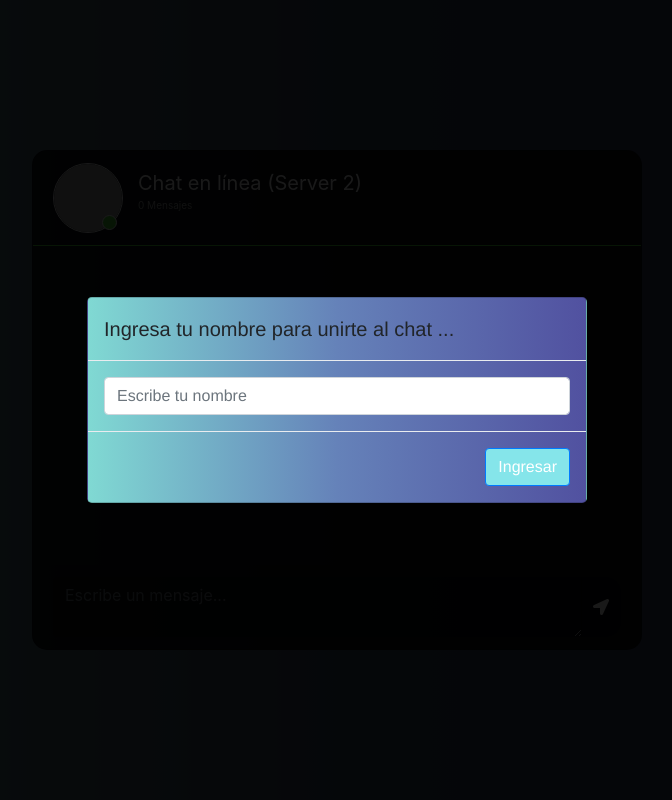
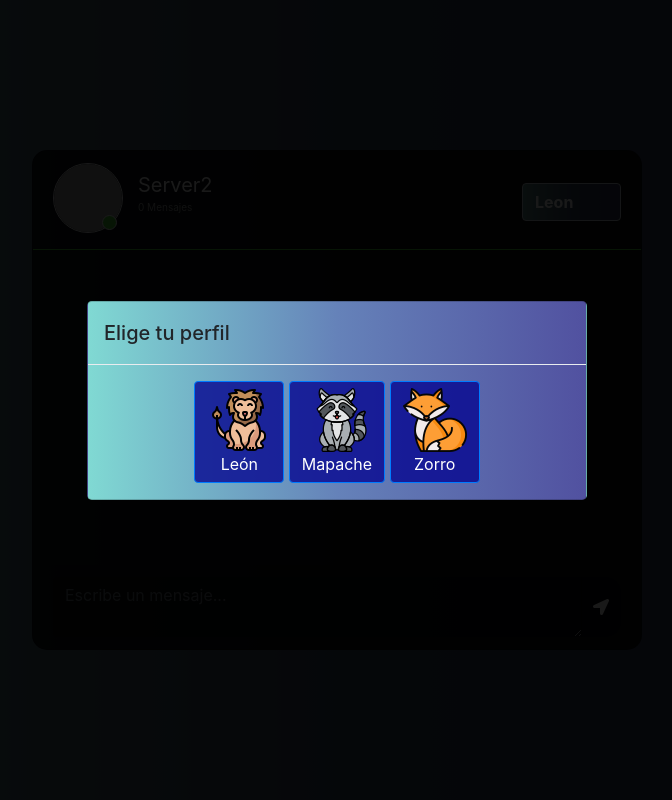
Before and after one commit to StevenMunozTufino/chatVersionFinal, a Flask app: page / in a window 1280 px wide. Shown: the whole page, without its empty margins (303-975 px from the left). Run offline with Flask 2, Linux system fonts and the light colour scheme; some libraries are stand-ins or nearby versions; grey boxes are pictures that could not be loaded.

Commit message:
VersionFinal2

```diff
--- a/app.py
+++ b/app.py
@@ -1,24 +1,17 @@
 import os
 import pika
 from flask import Flask, render_template
+from flask_socketio import SocketIO
+from flask_cors import CORS
 from flask_socketio import SocketIO, emit
-import threading
-from flask_cors import CORS
 
 app = Flask(__name__)
-# app.logger.setLevel(logging.WARNING)
 app.config['SECRET_KEY'] = os.urandom(24)
 socketio = SocketIO(app,cors_allowed_origins='*')
 CORS(app)
 
-consuming_thread = None
-
-# Variables globales
 connection = None
-connectionRecibir = None
 channel = None
-channelRecibir = None
-#message_queue = Queue()  # Cola para almacenar los mensajes recibidos
 
 # Configura la conexión con RabbitMQ
 def connect_rabbitmq():
@@ -27,80 +20,61 @@ def connect_rabbitmq():
     parameters = pika.ConnectionParameters(host='20.232.116.211', credentials=credentials)
     connection = pika.BlockingConnection(parameters)
     channel = connection.channel()
-    channel.queue_declare(queue='steven')
-
-def connect_rabbitmqRecibir():
-    global connectionRecibir, channelRecibir
-    credentials = pika.PlainCredentials('user', 'QF1DCB!GYWpJ')
-    parameters = pika.ConnectionParameters(host='20.232.116.211', credentials=credentials)
-    connectionRecibir = pika.BlockingConnection(parameters)
-    channelRecibir = connectionRecibir.channel()
-    channelRecibir.queue_declare(queue='alexander')
 
 
-def callback(ch, method, properties, body):
-    message = body.decode()
-    print("Mensaje recibido: " + message)
-    socketio.emit('message', message)  # Envía el mensaje a los clientes conectados
-    #message_queue.put(message)  # Almacena el mensaje en la cola
+
+
 
 @app.route('/')
 def index():
     return render_template('index.html')
 
+
+@socketio.on('usuario')
+def handle_login(id):
+    pass
+
+
+#Conexion y desconexión de clientes
+#####################################################################################################################
+
 @socketio.on('connect')
 def handle_connect():
-    global consuming_thread
-    connect_rabbitmqRecibir()
-    consuming_thread = threading.Thread(target=start_consuming)
-    consuming_thread.daemon = True  # El hilo se detendrá cuando el programa principal se cierre
-    consuming_thread.start()
+    connect_rabbitmq()  # Intenta conectarse a RabbitMQ
 
 @socketio.on('disconnect')
 def handle_disconnect():
-    global consuming_thread
-    global connectionRecibir
-    global connection
-    connectionRecibir.close()  # Cierra la conexión con RabbitMQ
-    connection.close()
-    if consuming_thread is not None:
-        connectionRecibir.close()  # Cierra la conexión con RabbitMQ
+    global connection, channel
+
+    if connection and connection.is_open:
         connection.close()
-        consuming_thread.join()  # Detener el hilo si existe
-        consuming_thread = None
 
 
 @socketio.on('message')
-def handle_message(message):
-
+def handle_message(data):
+    mensaje=data['message']
+    enviarA=data['enviarA']
+    print("enviarA: ",enviarA)
     try:
-
         # Verifica si la conexión con RabbitMQ está abierta
         if not connection or not connection.is_open:
-
             connect_rabbitmq()  # Intenta reconectarse si no hay conexión o la conexión está cerrada
-
-
         # Envía el mensaje a la cola de RabbitMQ
-        channel.basic_publish(exchange='', routing_key='steven', body=message)
-
-        emit('message', message, broadcast=True)  # Envía el mensaje a los clientes conectados
-
+        channel.basic_publish(exchange='', routing_key=enviarA, body=mensaje)
     except pika.exceptions.AMQPConnectionError as e:
 
         print("Mensaje de error real:", str(e))
 
-
-def start_consuming():
-
-    try:
-        print("Consumiendo mensajes...")
-        channelRecibir.basic_consume(queue='alexander', on_message_callback=callback, auto_ack=True)
-        channelRecibir.start_consuming()
-    except pika.exceptions.AMQPConnectionError as e:
-        print("Error de conexión RabbitMQ:", str(e))
-            # Intenta reconectarse
-        connect_rabbitmqRecibir()
+@socketio.on('pedirMensajes')
+def handle_recibir(perfil):
+    if perfil != None:
+        method_frame, _, body = channel.basic_get(queue=perfil, auto_ack=True)
+        if method_frame:
+            emit('recibir', body.decode(), broadcast=False)
+        else:
+            pass
+    else:
+        pass
 
 if __name__ == '__main__':
     socketio.run(app)
--- a/static/css/estilos.css
+++ b/static/css/estilos.css
@@ -159,12 +159,35 @@ position: relative;
 
 .modal {
     background-color: rgba(0, 0, 0, 0.799);
-    font-weight: bold;
-    font-family: 'Franklin Gothic Medium', 'Arial Narrow', Arial, sans-serif;
 }
 .modal-content {
     background: linear-gradient(to right, #80d9d3, #6582b9, #5151a0);
 }
 .btn-primary {
-    background-color: rgb(133, 229, 234);
+    background-color: rgba(6, 6, 144, 0.799);
 }
+
+ /* Estilos para el combobox */
+
+#animal-select {
+    margin-top: 20px;
+    background: linear-gradient(to right, #608f8c, #3a4862, #333360);
+    color: white;
+    font-weight: bold;
+    appearance: none;
+}
+
+#animal-select:hover{
+    appearance: none;
+    font-weight: bold;
+}
+
+#animal-select:focus {
+    background-color: #2e6665;
+    font-weight: bold;
+}
+
+#animal-select::after {
+    border-color: #aad8d7 !important;
+    font-weight: bold;
+}
--- a/static/js/script.js
+++ b/static/js/script.js
@@ -1,6 +1,21 @@
+// Obtener el elemento select del ComboBox
+var select = document.getElementById("animal-select");
+var enviar = 'Leon';
+
+// Obtener los elementos de la cabecera a actualizar
+var animalImg = document.getElementById("animal-img");
+var chatTitle = document.getElementById("chat-title");
+
+// Agregar un evento de cambio al select
+select.addEventListener("change", function() {
+  // Obtener el valor seleccionado
+  enviar = select.value;
+});
+
+
 var socket = io();
+
 let numMensajes = 0;
-var idUser = null;
 
 // Función para mostrar el modal al cargar la página
 document.addEventListener('DOMContentLoaded', function() {
@@ -11,19 +26,32 @@ document.addEventListener('DOMContentLoaded', function() {
     $('#modalID').modal('show');
 });
 
-function guardarID() {
+let idUser = null;
 
-    var inputID = document.getElementById('inputID');
-    var idIngresado = inputID.value.trim();
+function guardarID(nombrePerfil) {
+    idUser = nombrePerfil;
+    socket.emit('usuario',idUser);
+    console.log("Perfil seleccionado:", idUser);
 
-    if (idIngresado !== "") {
-        idUser = idIngresado;
-        console.log("ID ingresado:", idUser);
+    switch (idUser) {
+        case "Leon":
+          animalImg.src = "../static/images/leon.png";
+          chatTitle.textContent = "León (Server 2)";
+          break;
+        case "Mapache":
+          animalImg.src = "../static/images/mapache.png";
+          chatTitle.textContent = "Mapache (Server 2)";
+          break;
+        case "Zorro":
+          animalImg.src = "../static/images/zorro.png";
+          chatTitle.textContent = " Zorro (Server 2)";
+          break;
+      }
 
-        // Cierra el modal después de guardar el ID
     $('#modalID').modal('hide');
 }
-}
+
+
 
 function fecha(){
     var fechaActual = new Date();
@@ -46,30 +74,18 @@ function horaH(){
 //Función para el envío de mensajes para el texto del textarea
 function sendMessage() {
     var message = document.getElementById('message').value;
+    var fech = fecha();
+    var hor = horaH();
     if (message.trim() !== '') {
-        mensaje = message+'@'+fecha()+ '@'+ horaH() + '@' + idUser;
-        socket.emit('message', mensaje); //Envía a la cola
+
+        mensaje = message+'@'+ fech + '@'+ hor + '@' + idUser;
+
+
         document.getElementById('message').value = '';
         document.getElementById('message').focus();
-    }
-}
 
-socket.on('connect', function() {
-    console.log('Connected');
-  });
+        let datos = mensaje.split('@');
 
-  socket.on('disconnect', function() {
-    console.log('Disconnected');
-  });
-
-//WebSocket para escuchar los mensajes recibidos
-socket.on('message', function(message) {
-    numMensajes ++;
-    const numeroElemento = document.getElementById('numero');
-    numeroElemento.textContent = numMensajes + ' Mensajes';
-    //Descomponer el mensaje
-    var datos = message.split('@');
-    if (datos[3] == idUser) {
         console.log("Mensaje Enviado");
         var chatBox = document.getElementById('chat-box');
         var messageContainer = document.createElement('div');
@@ -79,13 +95,18 @@ socket.on('message', function(message) {
         textContainer.classList.add('msg_cotainer_send');
         textContainer.textContent = datos[0];
 
+        var nameElement = document.createElement('span');
+        nameElement.classList.add('msg_name');
+        nameElement.textContent = 'Enviado a '+ enviar;
+
         var timeElement = document.createElement('span');
         timeElement.classList.add('msg_time_send');
-        timeElement.textContent = datos[2]+', ' + datos[1]; // Aquí puedes agregar la hora actual del mensaje
+        timeElement.textContent = datos[2] +', ' + datos[1]; // Aquí puedes agregar la hora actual del mensaje
 
         var imgContainer = document.createElement('div');
         imgContainer.classList.add('img_cont_msg');
 
+        textContainer.appendChild(nameElement);
         var imgElement = document.createElement('img');
         imgElement.src = "../static/images/enviado.png";
         imgElement.classList.add('user_img_msg', 'img_no_border');
@@ -97,7 +118,36 @@ socket.on('message', function(message) {
         chatBox.appendChild(messageContainer);
 
         chatBox.scrollTop = chatBox.scrollHeight;
-    } else {
+
+        socket.emit('message', {'profile': idUser, 'enviarA': enviar, 'message': mensaje}); //Envía a la cola
+    }
+}
+
+socket.on('connect', function() {
+    console.log('Conectado al servidor');
+});
+
+socket.on('disconnect', function() {
+    console.log('Desconectado del servidor');
+});
+
+
+setInterval(function() {
+console.log("Enviando");
+socket.emit('pedirMensajes', idUser);
+}, 1000);
+
+//WebSocket para escuchar los mensajes recibidos
+socket.on('recibir', function(message) {
+    // Case para mostrar el mensaje recibido
+    console.log("Escuchando");
+    console.log(message);
+    numMensajes ++;
+    const numeroElemento = document.getElementById('numero');
+    numeroElemento.textContent = numMensajes + ' Mensajes';
+    //Descomponer el mensaje
+    var datos = message.split('@');
+
     console.log("Mensaje Recibido");
     var chatBox = document.getElementById('chat-box');
     var messageContainer = document.createElement('div');
@@ -130,7 +180,6 @@ socket.on('message', function(message) {
     chatBox.appendChild(messageContainer);
 
     chatBox.scrollTop = chatBox.scrollHeight;
-    }
 });
 
 document.getElementById('send-button').addEventListener('click', sendMessage);
--- a/templates/index.html
+++ b/templates/index.html
@@ -1,3 +1,6 @@
+
+<!------ Include the above in your HEAD tag ---------->
+
 <!DOCTYPE html>
 <html>
 	<head>
@@ -22,12 +25,23 @@
 						<div class="card-header msg_head">
 							<div class="d-flex bd-highlight">
 								<div class="img_cont">
-									<img src="../static/images/grupo.png" class="rounded-circle user_img">
+									<img id="animal-img" src="../static/images/grupo.png" class="rounded-circle user_img">
 									<span class="online_icon"></span>
 								</div>
 								<div class="user_info">
-									<span>Chat en línea (Server 2)</span>
+									<span id="chat-title">Server2</span>
+									<span id="sesion"></span>
 									<p id="numero">0 Mensajes</p>
+								</div>
+								<div class="ml-auto">
+									<div class="form-group">
+									  <select class="form-control" id="animal-select" title="Elige con quién chatear ...">
+										<!-- <option  disabled selected value="" style="font-weight: bold; color: rgb(255, 255, 255);">Seleccione un usuario</option> -->
+										<option value="Leon">Leon</option>
+										<option value="Mapache">Mapache</option>
+										<option value="Zorro">Zorro</option>
+									  </select>
+									</div>
 								</div>
 							</div>
 						</div>
@@ -51,13 +65,23 @@
 			<div class="modal-dialog modal-dialog-centered" role="document">
 				<div class="modal-content">
 					<div class="modal-header">
-					<h5 class="modal-title" id="modalIDLabel">Ingresa tu nombre para unirte al chat ...</h5>
+						<h5 class="modal-title" id="modalIDLabel">Elige tu perfil</h5>
 					</div>
-					<div class="modal-body">
-					<input type="text" id="inputID" class="form-control" placeholder="Escribe tu nombre">
-					</div>
-					<div class="modal-footer">
-					<button type="button" class="btn btn-primary" onclick="guardarID()">Ingresar</button>
+					<div class="modal-body text-center">
+						<div class="profile-buttons">
+							<button type="button" class="btn btn-primary square-btn" onclick="guardarID('Leon')">
+								<img src="../static/images/leon.png" alt="Perro" class="animal-image"> <br>
+								<span class="animal-name">León</span>
+							</button>
+							<button type="button" class="btn btn-primary square-btn" onclick="guardarID('Mapache')">
+								<img src="../static/images/mapache.png" alt="Gato" class="animal-image"> <br>
+								<span class="animal-name">Mapache</span>
+							</button>
+							<button type="button" class="btn btn-primary square-btn" onclick="guardarID('Zorro')">
+								<img src="../static/images/zorro.png" alt="Pájaro" class="animal-image"> <br>
+								<span class="animal-name">Zorro</span>
+							</button>
+						</div>
 					</div>
 				</div>
 			</div>
```
Lines whose indentation alone changed are shown as unchanged.
